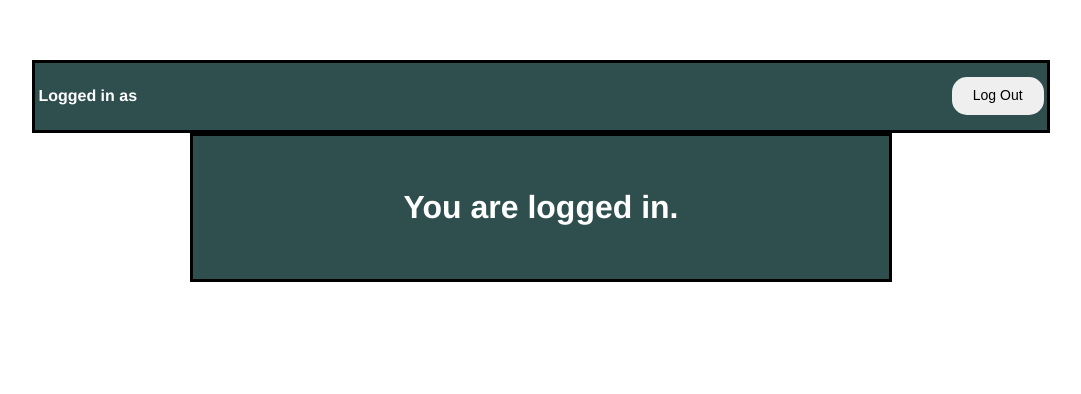
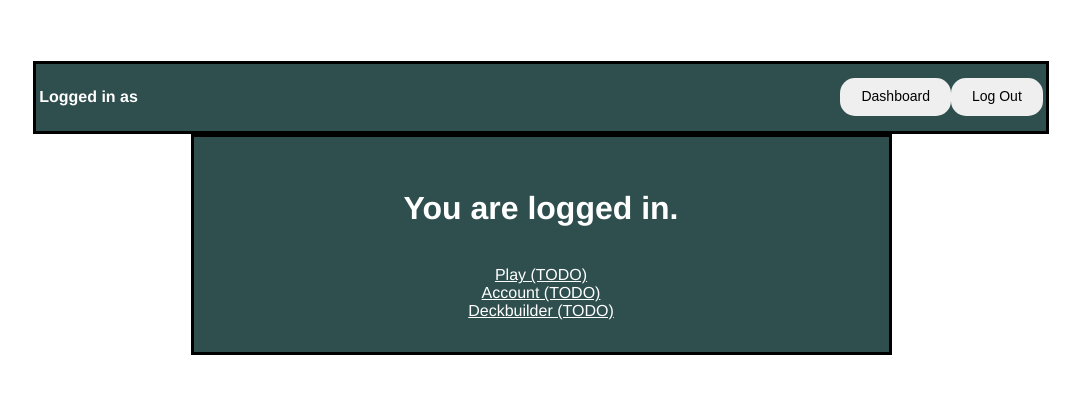
Before and after one commit to TUnveiled/CipherOnline, a Vue app: page /dashboard in a window 1280 px wide. Shown: the top 394 px of the page, without its empty margins (99-1180 px from the left). Built offline with nearby package versions, Linux system fonts and the light colour scheme; no server answers; sample sign-in values are in the browser's storage.

Commit message:
debugged login/logout again

```diff
--- a/src/components/LoggedIn.vue
+++ b/src/components/LoggedIn.vue
@@ -1,10 +1,13 @@
 <template>
-    <div>
+    <div style="padding:1px">
         <userbar></userbar>
-        <div class="login">
-            <h1>You are logged in.</h1>
+        <div id="maindiv">
+            <h1>You are logged in.</h1><br>
+            <router-link class="link" to="/dashboard">Play (TODO)</router-link><br>
+            <router-link class="link" to="/dashboard">Account (TODO)</router-link><br>
+            <router-link class="link" to="/dashboard">Deckbuilder (TODO)</router-link><br>
         </div>
-        </div>
+    </div>
 </template>
 
 <script>
@@ -30,7 +33,8 @@
 </script>
 
 <style scoped>
-    div.login {
+
+    #maindiv {
         color: darkslategrey;
         position: relative;
         border: 3px solid black;
@@ -43,4 +47,10 @@
         overflow: hidden;
     }
 
+    .link {
+        color: white;
+    }
+
+
+
 </style>
--- a/src/components/userbar.vue
+++ b/src/components/userbar.vue
@@ -1,9 +1,12 @@
 <template>
-    <div class="main">
-        <table style="width:100%">
+    <div id="userbar">
+        <table style="width:100%; max-height:64px;">
             <tr>
-                <td><h4 style="float: left;"> Logged in as {{name}}</h4></td>
-                <td><button id="logoutbtn" v-on:click="logout">Log Out</button></td>
+                <td><h4 style="float: left;"> Logged in as {{username}}</h4></td>
+                <td>
+                    <button id="logoutbtn" v-on:click="logout">Log Out</button>
+                    <button id="dashboard" v-on:click="dashboard">Dashboard</button>
+                </td>
             </tr>
         </table>
     </div>
@@ -14,9 +17,11 @@
 
     export default {
         name: "userbar",
-        data: function() {return {
-            name: this.$store.state.userProfile.username
-        };},
+        data() {
+            return {
+                username: this.$store.state.userProfile.username
+            };
+        },
         methods: {
             logout() {
                 fb.auth.signOut().then(() => {
@@ -25,29 +30,34 @@
                 }).catch(err => {
                     alert(err);
                 })
+            },
+            dashboard() {
+                this.$router.push('/login');
             }
         }
     }
 </script>
 
 <style scoped>
-    div.main {
+    #userbar {
         color: darkslategrey;
         position: relative;
         border: 3px solid black;
         background-color: darkslategrey;
         width: 80%;
         min-width: 512px;
+        min-height: 64px;
         margin: 0 auto;
         text-align: center;
-        padding: 0px;
+        padding: 0;
         overflow: hidden;
     }
 
-    #logoutbtn {
+    #logoutbtn, #dashboard {
         float: right;
-        max-width: 96px;
-        min-width: 32px;
+        max-width: 128px;
+        min-width: 64px;
+        text-align: center;
     }
 
 </style>
```
Also changed, not shown: src/components/matchmaking.vue (added, +13 -0 lines).
